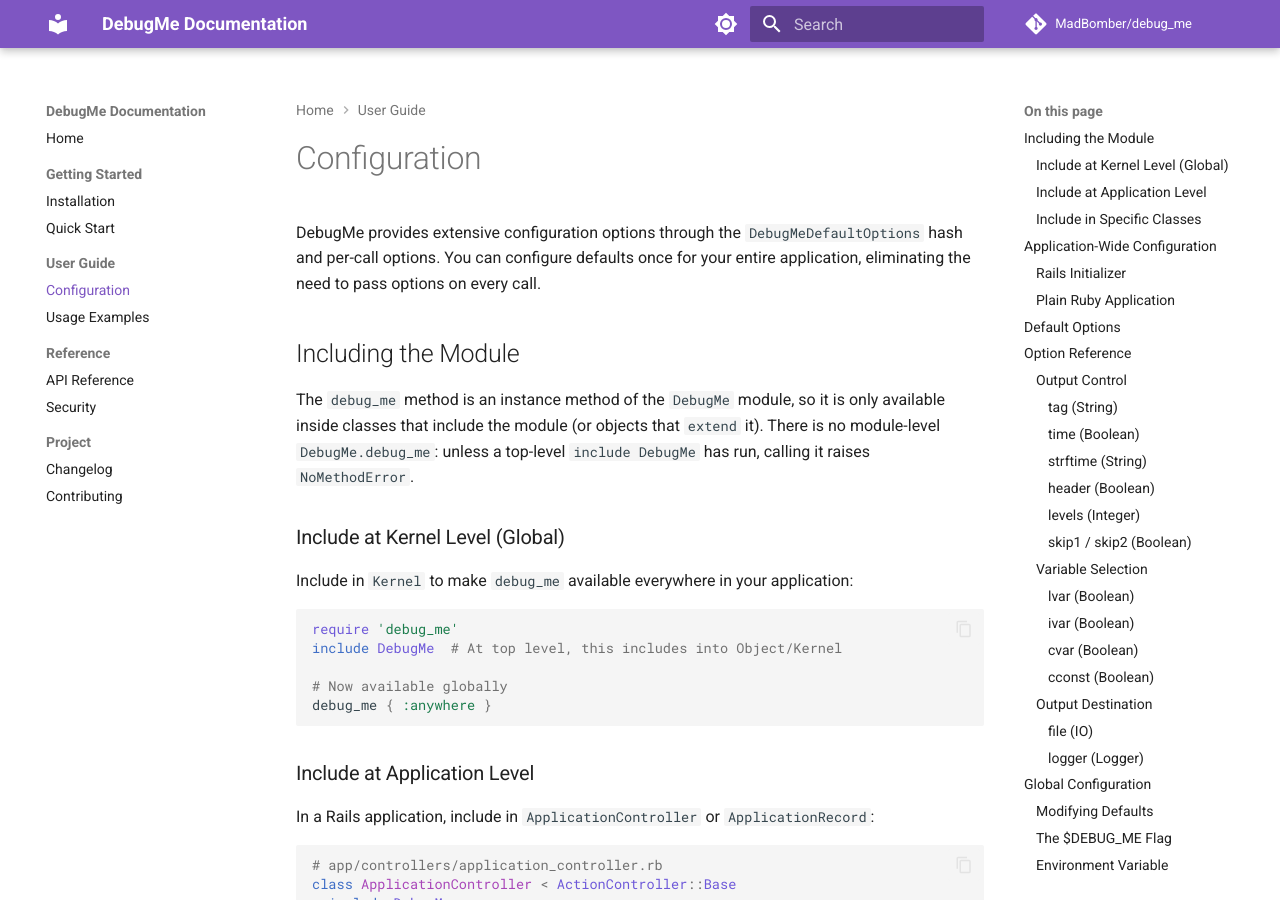
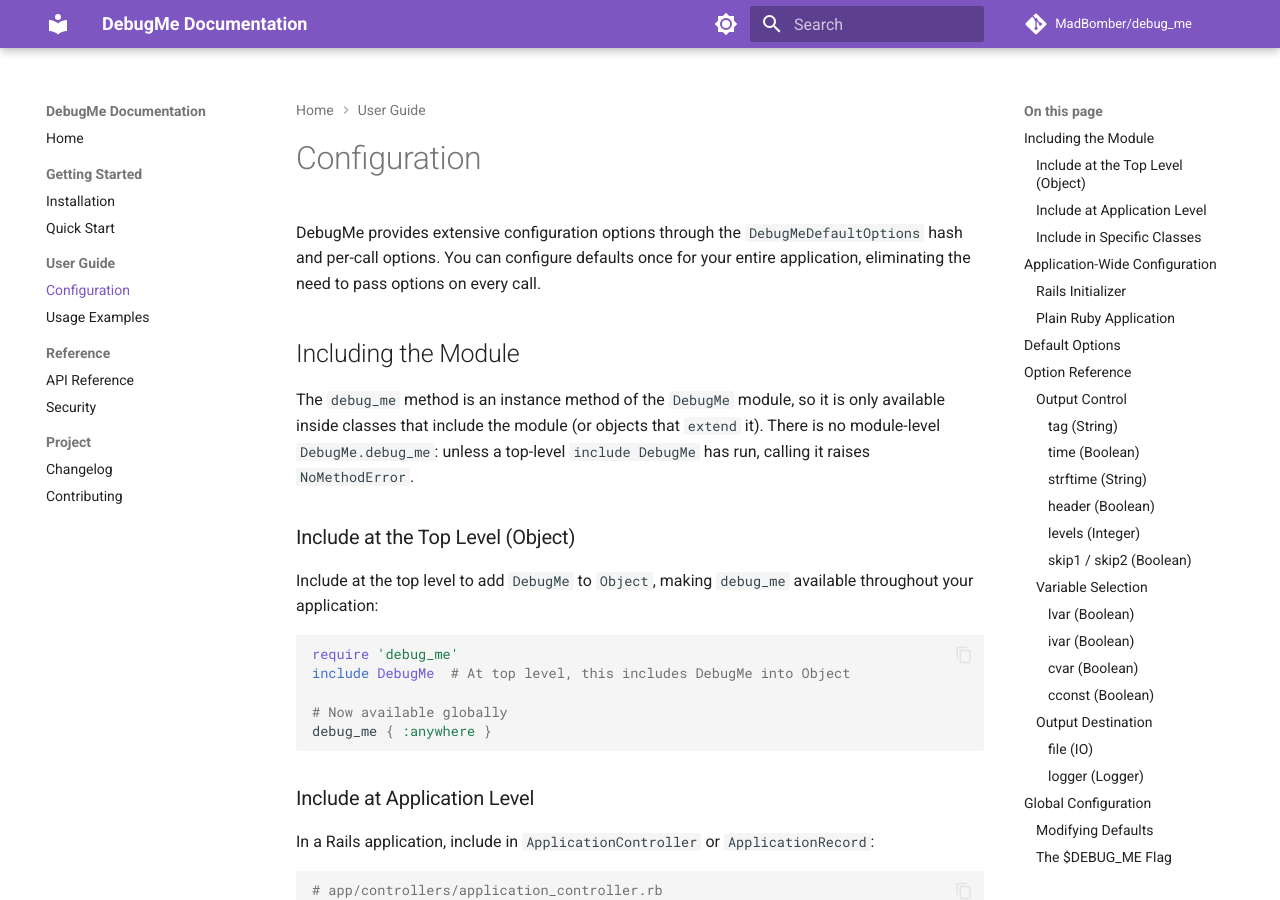
Before and after one commit to MadBomber/debug_me, an MkDocs documentation site: the page built from docs/configuration.md, in a window 1280 px wide and 900 px high. Built offline with MkDocs 1.6.1 and Material for MkDocs 9.7.7, drawn with Linux system fonts in a browser that asks for light colours; comment, search, counter and statistics services are not loaded.

Commit message:
docs: correct inclusion and keyword API references
Co-authored-by: MadBomber <21101+MadBomber@users.noreply.github.com>
(cherry picked from commit f0f42a3b3661bf9744cd96fb000e0d249e2f6e88)

````diff
--- a/docs/configuration.md
+++ b/docs/configuration.md
@@ -6,13 +6,13 @@ DebugMe provides extensive configuration options through the `DebugMeDefaultOpti
 
 The `debug_me` method is an instance method of the `DebugMe` module, so it is only available inside classes that include the module (or objects that `extend` it). There is no module-level `DebugMe.debug_me`: unless a top-level `include DebugMe` has run, calling it raises `NoMethodError`.
 
-### Include at Kernel Level (Global)
+### Include at the Top Level (Object)
 
-Include in `Kernel` to make `debug_me` available everywhere in your application:
+Include at the top level to add `DebugMe` to `Object`, making `debug_me` available throughout your application:
 
 ```ruby
 require 'debug_me'
-include DebugMe  # At top level, this includes into Object/Kernel
+include DebugMe  # At top level, this includes DebugMe into Object
 
 # Now available globally
 debug_me { :anywhere }
````
